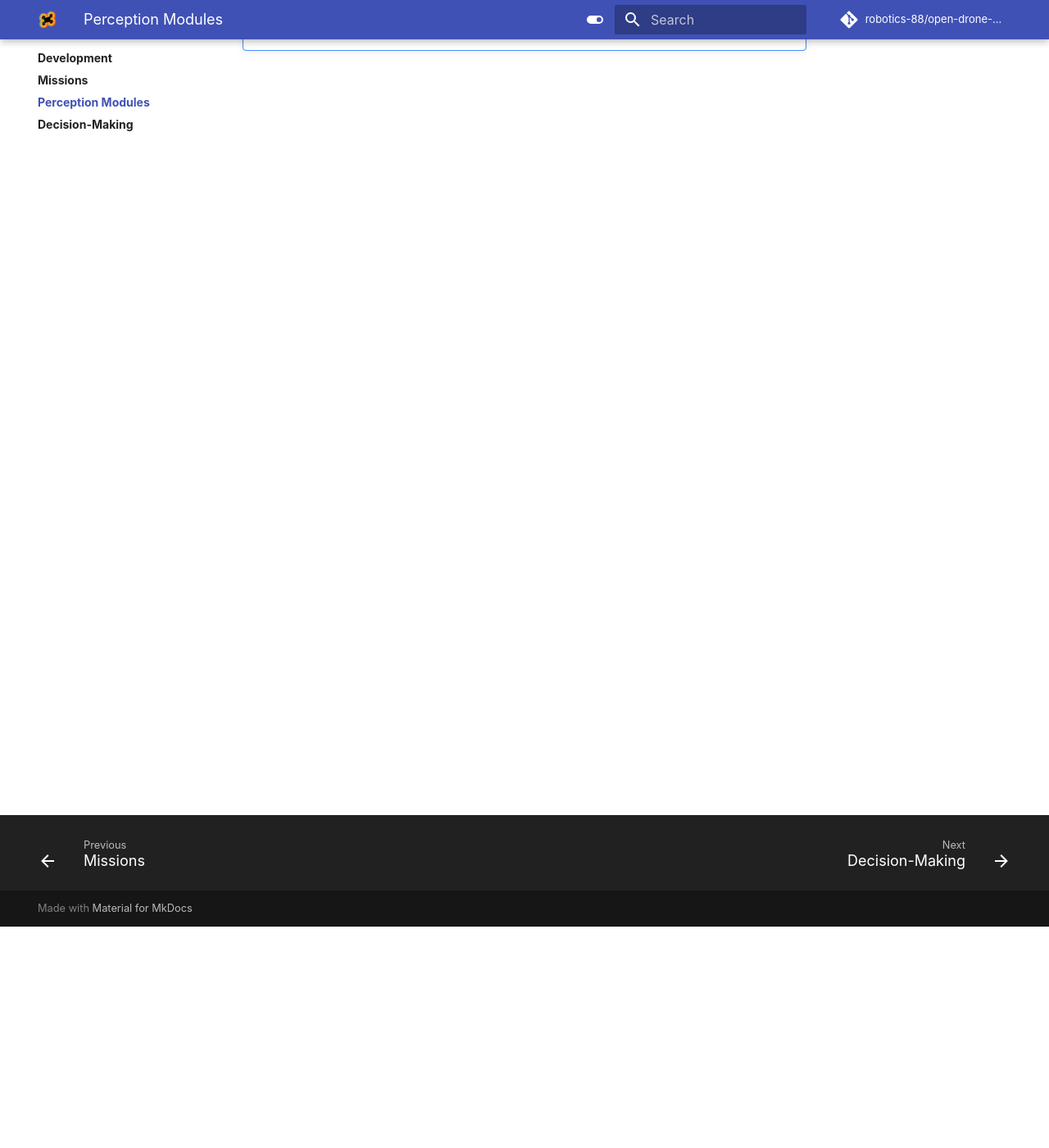
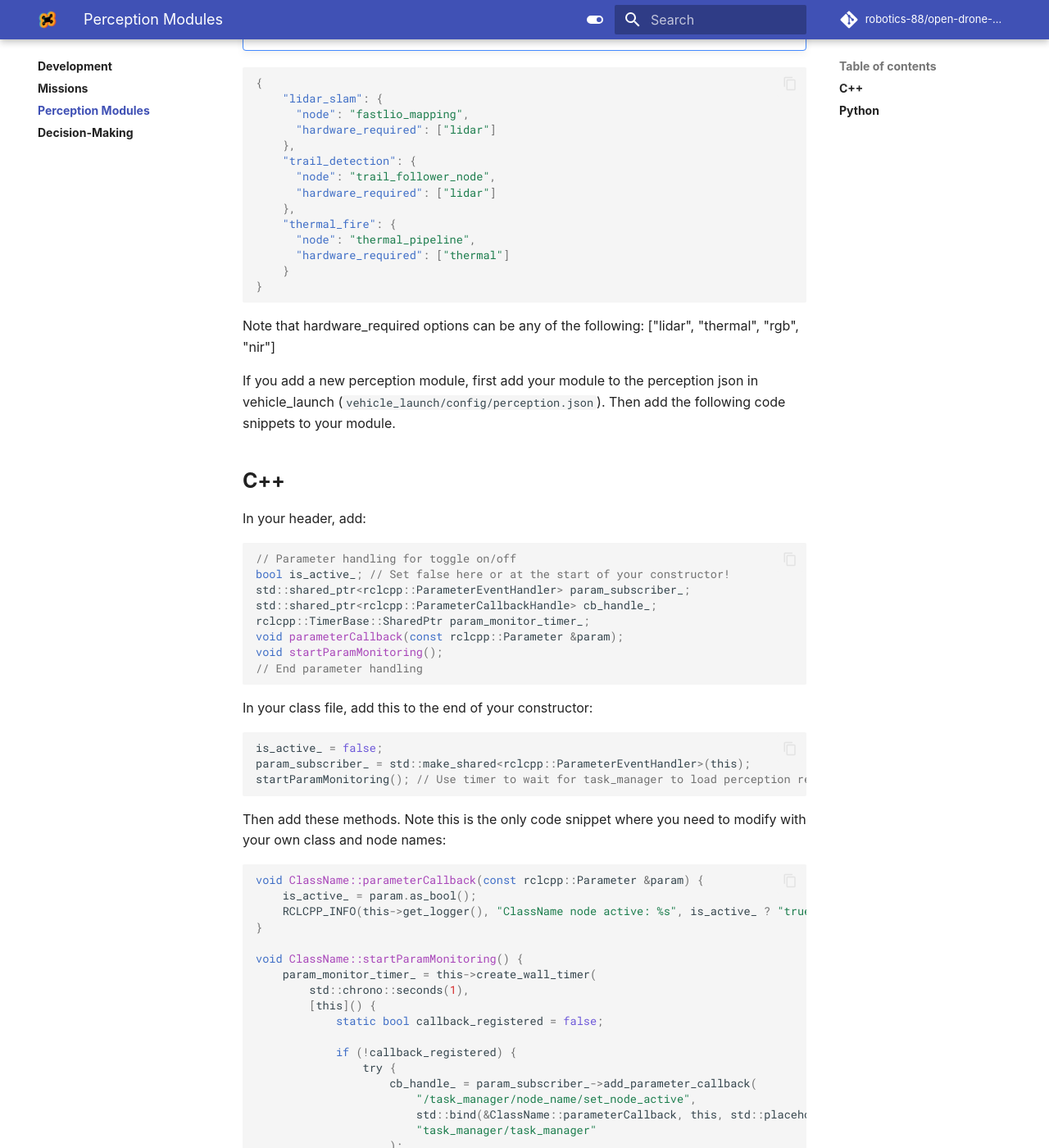
Before and after one commit to robotics-88/open-drone-docs, an MkDocs documentation site: the page built from docs/development/modules.md, in a window 1280 px wide and 1400 px high, scrolled down 270 px. Shown: the whole window at 82% size. Built offline with MkDocs 1.6.1 and Material for MkDocs 9.7.7, drawn with Linux system fonts in a browser that asks for light colours; some web fonts are replaced; comment, search, counter and statistics services are not loaded; some of the changed text lies outside the part shown.

Commit message:
Added details on making new perception modules available in the UI for cpp, need deets for python

````diff
--- a/docs/development/modules.md
+++ b/docs/development/modules.md
@@ -2,3 +2,79 @@
 
 !!! note
     TODO add deets on how to add and expose new perception modules (NTS, requires updates to frontend so they are accessible)
+
+```json
+{
+    "lidar_slam": {
+      "node": "fastlio_mapping",
+      "hardware_required": ["lidar"]
+    },
+    "trail_detection": {
+      "node": "trail_follower_node",
+      "hardware_required": ["lidar"]
+    },
+    "thermal_fire": {
+      "node": "thermal_pipeline",
+      "hardware_required": ["thermal"]
+    }
+}
+```
+Note that hardware_required options can be any of the following: ["lidar", "thermal", "rgb", "nir"]
+
+If you add a new perception module, first add your module to the perception json in vehicle_launch (`vehicle_launch/config/perception.json`). Then add the following code snippets to your module.
+
+## C++
+
+In your header, add:
+```c
+// Parameter handling for toggle on/off
+bool is_active_; // Set false here or at the start of your constructor!
+std::shared_ptr<rclcpp::ParameterEventHandler> param_subscriber_;
+std::shared_ptr<rclcpp::ParameterCallbackHandle> cb_handle_;
+rclcpp::TimerBase::SharedPtr param_monitor_timer_;
+void parameterCallback(const rclcpp::Parameter &param);
+void startParamMonitoring();
+// End parameter handling
+```
+
+In your class file, add this to the end of your constructor:
+
+```c
+is_active_ = false;
+param_subscriber_ = std::make_shared<rclcpp::ParameterEventHandler>(this);
+startParamMonitoring(); // Use timer to wait for task_manager to load perception registry
+```
+
+Then add these methods. Note this is the only code snippet where you need to modify with your own class and node names:
+```c
+void ClassName::parameterCallback(const rclcpp::Parameter &param) {
+    is_active_ = param.as_bool();
+    RCLCPP_INFO(this->get_logger(), "ClassName node active: %s", is_active_ ? "true" : "false");
+}
+
+void ClassName::startParamMonitoring() {
+    param_monitor_timer_ = this->create_wall_timer(
+        std::chrono::seconds(1),
+        [this]() {
+            static bool callback_registered = false;
+
+            if (!callback_registered) {
+                try {
+                    cb_handle_ = param_subscriber_->add_parameter_callback(
+                        "/task_manager/node_name/set_node_active",
+                        std::bind(&ClassName::parameterCallback, this, std::placeholders::_1),
+                        "task_manager/task_manager"
+                    );
+                    RCLCPP_INFO(this->get_logger(), "✅ Parameter callback registered for task_manager:node_name/set_node_active");
+                    callback_registered = true;
+                    param_monitor_timer_->cancel();  // stop retrying
+                } catch (const std::exception &e) {
+                    RCLCPP_WARN(this->get_logger(), "Waiting for task_manager param to become available: %s", e.what());
+                }
+            }
+        });
+}
+```
+
+## Python
+TODO
````
